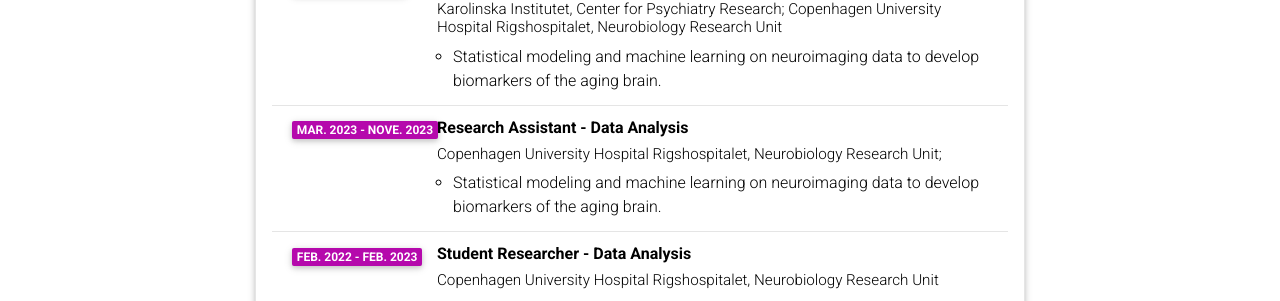
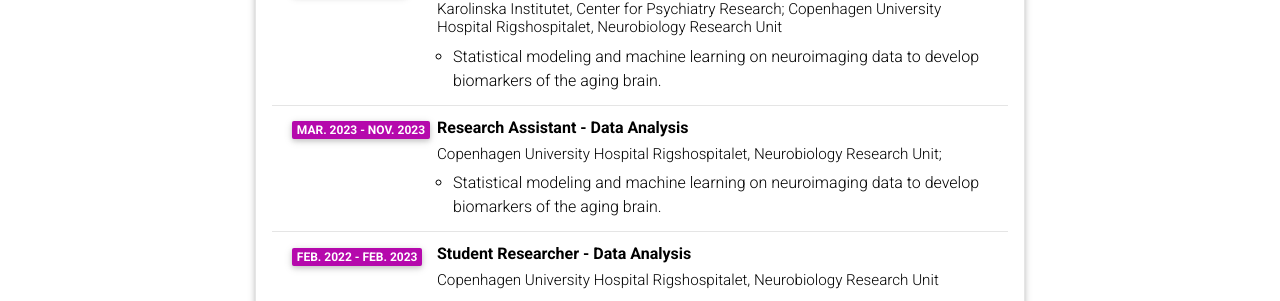
Before and after one commit to RDoerfel/rdoerfel.github.io, a Jekyll site: the page built from _pages/cv.md, in a window 1280 px wide and 900 px high, scrolled down 943 px. Shown: the part 137-438 px from the top of the window. Built offline with Jekyll 4.4.1, drawn with Linux system fonts in a browser that asks for light colours; comment, search, counter and statistics services are not loaded; a style sheet for code colours, icons or effects is not loaded.

Commit message:
formatting

```diff
--- a/_data/cv.yml
+++ b/_data/cv.yml
@@ -43,7 +43,7 @@
       - Statistical modeling and machine learning on neuroimaging data to develop biomarkers of the aging brain.
   - title: Research Assistant - Data Analysis
     institution: Copenhagen University Hospital Rigshospitalet, Neurobiology Research Unit;
-    year: Mar. 2023 - Nove. 2023
+    year: Mar. 2023 - Nov. 2023
     description:
       - Statistical modeling and machine learning on neuroimaging data to develop biomarkers of the aging brain.
   - title: Student Researcher - Data Analysis
```
Also changed, not shown: _pages/about.md (+1 -1 lines).
